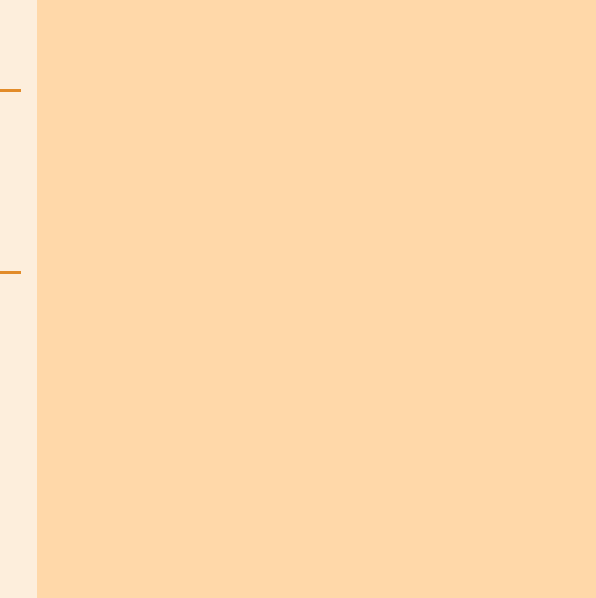
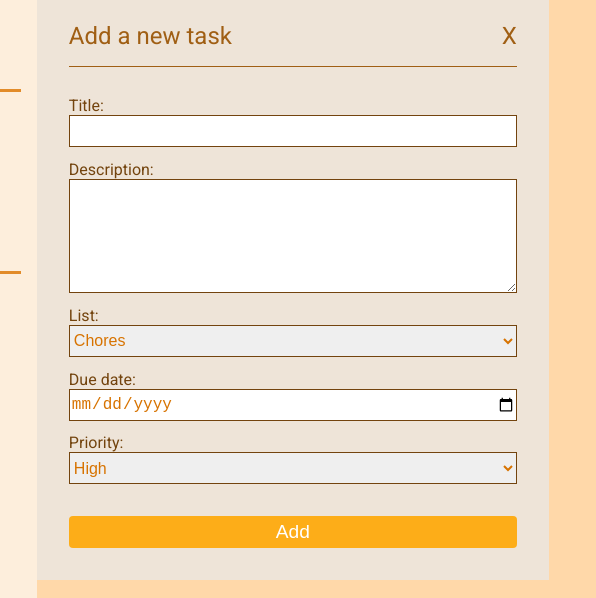
Before and after one commit to RimaSem/todo, a website built with webpack: page dist/index.html in a window 1280 px wide. Shown: the top 598 px of the page, 208-804 px from the left. Built offline with nearby package versions, Linux system fonts and the light colour scheme; files whose address does not match are found by name.

Commit message:
Create form ui

```diff
--- a/src/style.css
+++ b/src/style.css
@@ -114,3 +114,68 @@ main {
   display: flex;
   flex-grow: 1;
 }
+
+/* form section */
+.form-container {
+  width: 40vw;
+  padding: 2rem;
+  background-color: #e9e9e9bf;
+}
+
+.form-header {
+  color: #a05f14;
+  font-size: 1.5rem;
+  display: flex;
+  justify-content: space-between;
+  margin-bottom: 1rem;
+  border-bottom: 1px solid #a05f14;
+  padding-bottom: 1rem;
+  margin-top: -0.6rem;
+}
+
+.close-form-btn:hover {
+  color: #e28b29;
+  cursor: pointer;
+}
+
+form {
+  display: flex;
+  flex-direction: column;
+}
+
+form label {
+  margin-top: 0.8rem;
+  color: #73440e;
+}
+
+form input,
+form select {
+  height: 2rem;
+}
+
+form input,
+form select,
+form textarea {
+  color: #d77301;
+  font-size: 1rem;
+  border: 1px solid #73440e;
+}
+
+form button {
+  margin-top: 2rem;
+  height: 2rem;
+  border: none;
+  background-color: rgba(255, 166, 0, 0.885);
+  color: rgb(255, 255, 255);
+  font-size: 1.2rem;
+  border-radius: 4px;
+}
+
+form button:hover {
+  opacity: 0.8;
+  cursor: pointer;
+}
+
+form button:active {
+  background-color: rgba(147, 98, 8, 0.885);
+}
```
Also changed, not shown: dist/index.html.
